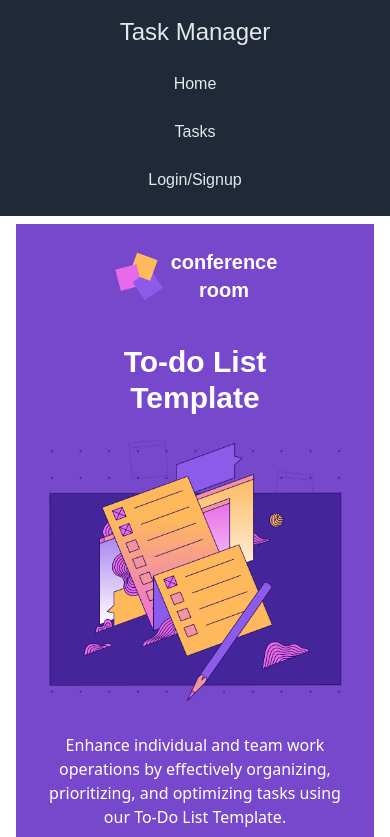
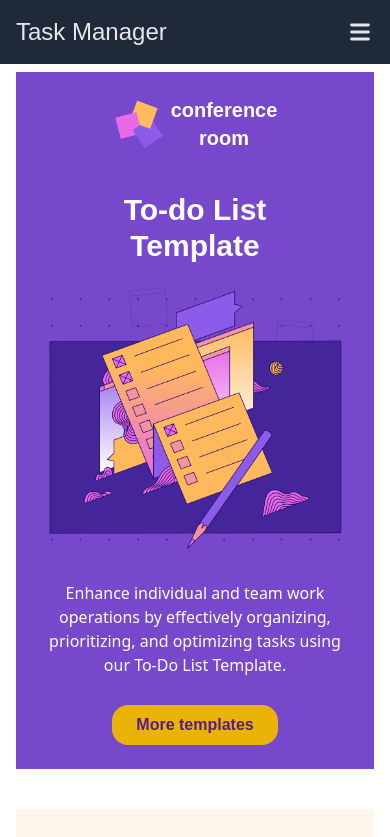
Before and after one commit to MohammadKarbalaie/Task-manager, a Next.js app: page / in a window 390 px wide. Shown: the top 837 px of the page. Built offline with nearby package versions, Linux system fonts and the light colour scheme; what pocketbase would draw is missing.

Commit message:
hamberger-menu-fix

```diff
--- a/app/components/Navbar.tsx
+++ b/app/components/Navbar.tsx
@@ -2,9 +2,11 @@
 import React, { useEffect, useState } from "react";
 import Link from "next/link";
 import { logout } from "../api/services/auth-services";
+import { HiMenu, HiX } from "react-icons/hi";
 
 function Navbar() {
   const [isLoggedIn, setIsLoggedIn] = useState(false);
+  const [isMenuOpen, setIsMenuOpen] = useState(false);
 
   useEffect(() => {
     const authToken = localStorage.getItem("authToken");
@@ -16,15 +18,30 @@ function Navbar() {
     setIsLoggedIn(false);
   };
 
+  const toggleMenu = () => {
+    setIsMenuOpen((prev) => !prev);
+  };
+
   return (
-    <nav className="w-full bg-[#1f2937] p-4 flex flex-col md:flex-row items-center gap-4 md:gap-8 justify-between">
-      <div className="text-center md:text-left">
+    <nav className="w-full bg-[#1f2937] p-4 flex flex-col md:flex-row items-center justify-between">
+      <div className="flex items-center justify-between w-full md:w-auto">
         <p className="text-2xl font-medium text-gray-200 cursor-pointer hover:shadow-yellow-300 rounded-xl transition hover:scale-105">
           Task Manager
         </p>
+        <button
+          onClick={toggleMenu}
+          className="text-gray-200 md:hidden focus:outline-none"
+        >
+          {isMenuOpen ? <HiX size={28} /> : <HiMenu size={28} />}
+        </button>
       </div>
-      <div className="flex flex-col md:flex-row items-center gap-4 md:gap-8">
-        <ul className="flex flex-col md:flex-row items-center space-y-2 md:space-y-0 md:space-x-4">
+
+      <div
+        className={`${
+          isMenuOpen ? "block" : "hidden"
+        } md:flex flex-col md:flex-row items-center gap-4 md:gap-8 w-full md:w-auto mt-4 md:mt-0`}
+      >
+        <ul className="flex flex-col md:flex-row items-center space-y-2 md:space-y-0 md:space-x-4 w-full">
           <li className="px-4 py-2 text-gray-200 hover:text-black rounded-xl hover:bg-zinc-300 transition hover:scale-105">
             <Link href="/">Home</Link>
           </li>
```
